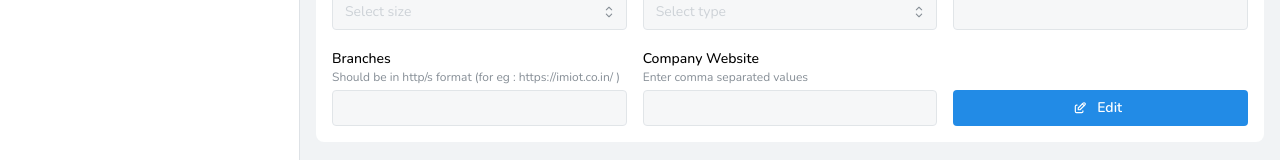
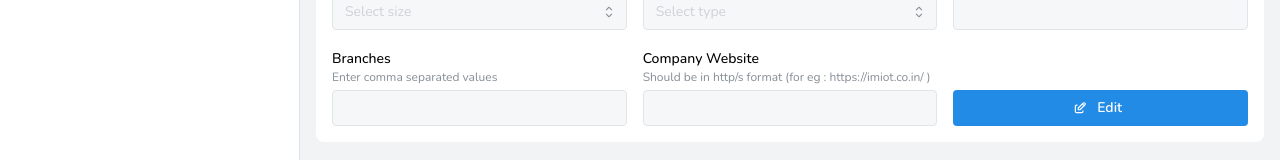
Before and after one commit to muhdfarseen/Shareinfo-Employer, a React (Vite) app: page /dashboard/myprofile in a window 1280 px wide. Shown: the part 564-724 px from the top of the page. Built offline with nearby package versions, Linux system fonts and the light colour scheme; no server answers; sample sign-in values are in the browser's storage.

Commit message:
fix: minor job post and profile edit buuton style change

```diff
--- a/src/Components/NavlinkPages/MyProfile.jsx
+++ b/src/Components/NavlinkPages/MyProfile.jsx
@@ -345,7 +345,7 @@ export const MyProfile = () => {
           </Input.Wrapper>
           <Input.Wrapper
             label="Branches"
-            description="Should be in http/s format (for eg : https://imiot.co.in/ )"
+            description="Enter comma separated values"
           >
             <Input
               name="branches"
@@ -355,7 +355,7 @@ export const MyProfile = () => {
             />
           </Input.Wrapper>
 
-          <Input.Wrapper label="Company Website" description="Enter comma separated values">
+          <Input.Wrapper label="Company Website" description="Should be in http/s format (for eg : https://imiot.co.in/ )" >
             <Input
               name="company_website"
               value={profileData.company_website}
```
